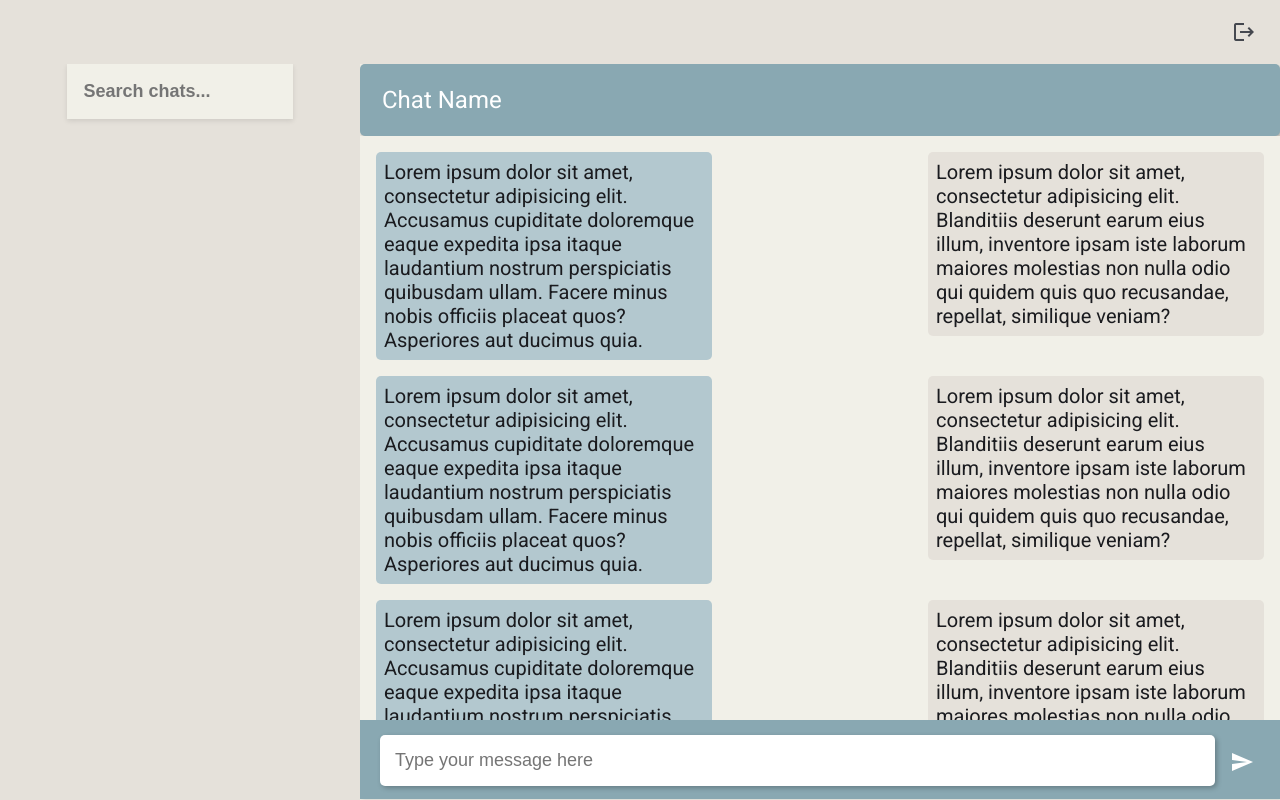
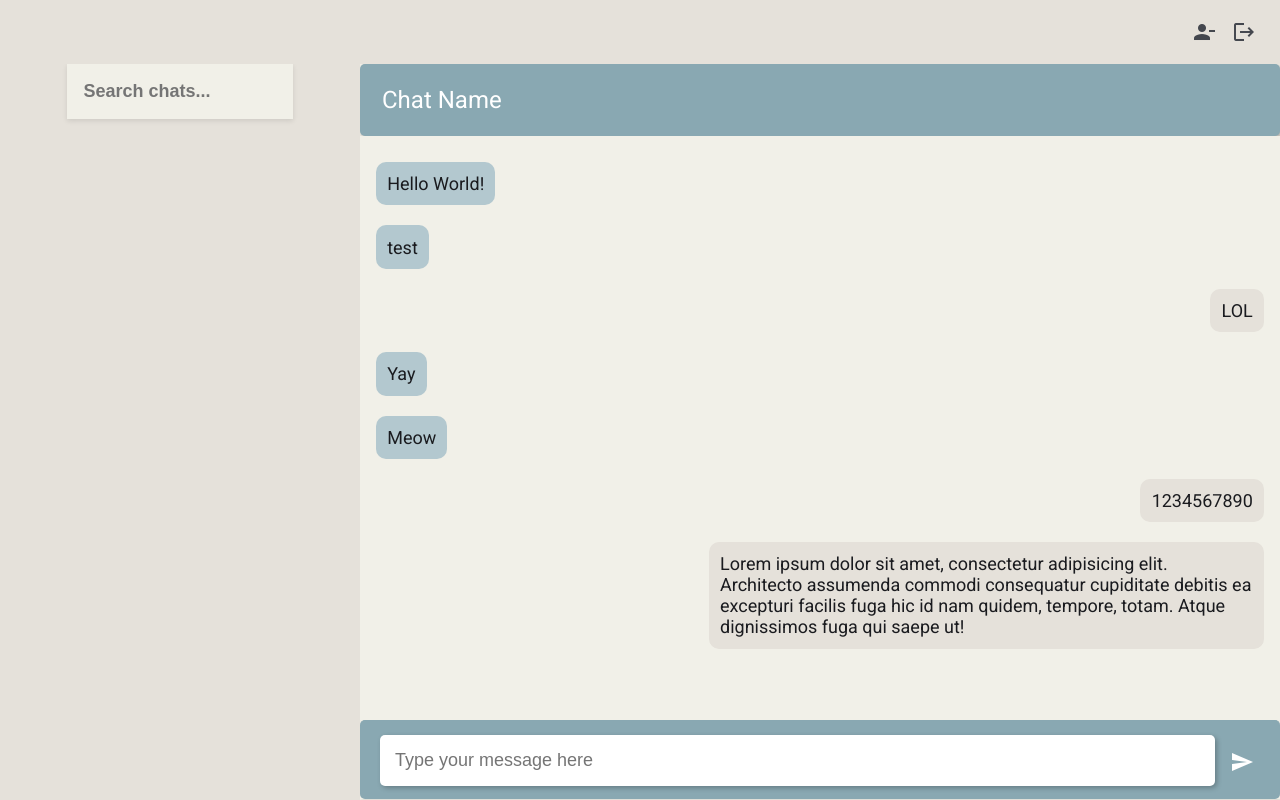
Before and after one commit to doeiit00/Mobile-UX-Design, an Angular app: page /home in a window 1280 px wide. Built offline with nearby package versions, Linux system fonts and the light colour scheme.

Commit message:
Chat again
Fixed the issue with the chat bubbles being on the same height

```diff
--- a/src/app/components/chat/chat.component.css
+++ b/src/app/components/chat/chat.component.css
@@ -25,25 +25,35 @@
   padding: 1rem;
 }
 
-.message-incoming{
-  display: inline-block;
-  width: 20rem;
-  padding: 0.5rem;
-  margin-bottom: 1rem;
-  font-size: 20px;
-  border-radius: 5px;
+.message-list li {
+  display: flex;
+  flex-direction: column;
+}
+
+.message-incoming, .message-outgoing {
+  max-width: 60%;
+  padding: 0.7rem;
+  font-size: 18px;
+  border-radius: 10px;
+  margin-bottom: 10px;
+  position: relative;
+}
+
+.message-incoming {
+  align-self: flex-start;
   background: #B3C8CF;
 }
 
-.message-outgoing{
-  display: inline-block;
-  position: relative;
-  float: right;
-  width: 20rem;
-  padding: 0.5rem;
-  font-size: 20px;
-  border-radius: 5px;
+.message-outgoing {
+  align-self: flex-end;
   background: #E5E1DA;
+}
+.message-incoming {
+  margin-top: 10px;
+}
+
+.message-outgoing {
+  margin-top: 10px
 }
 
 .chat-input {
@@ -51,6 +61,7 @@
   align-items: center;
   padding: 20px;
   height: 2.4rem;
+  border-radius: 5px;
   border-top: 1px solid #89A8B2;
   background: #89A8B2;
 }
--- a/src/app/components/chat/chat.component.html
+++ b/src/app/components/chat/chat.component.html
@@ -4,48 +4,33 @@
     <ul class="message-list">
       <li class="message-item">
         <div class="message-incoming">
-          Lorem ipsum dolor sit amet, consectetur adipisicing elit. Accusamus cupiditate doloremque eaque expedita ipsa itaque laudantium nostrum perspiciatis quibusdam ullam. Facere minus nobis officiis placeat quos? Asperiores aut ducimus quia.
+          Hello World!
+        </div>
+
+        <div class="message-incoming">
+          test
         </div>
 
         <div class="message-outgoing">
-          Lorem ipsum dolor sit amet, consectetur adipisicing elit. Blanditiis deserunt earum eius illum, inventore ipsam iste laborum maiores molestias non nulla odio qui quidem quis quo recusandae, repellat, similique veniam?
+          LOL
+        </div>
+
+        <div class="message-incoming">
+          Yay
+        </div>
+
+        <div class="message-incoming">
+          Meow
         </div>
 
         <div class="message-outgoing">
-          Lorem ipsum dolor sit amet, consectetur adipisicing elit. Blanditiis deserunt earum eius illum, inventore ipsam iste laborum maiores molestias non nulla odio qui quidem quis quo recusandae, repellat, similique veniam?
-        </div>
-
-        <div class="message-incoming">
-          Lorem ipsum dolor sit amet, consectetur adipisicing elit. Accusamus cupiditate doloremque eaque expedita ipsa itaque laudantium nostrum perspiciatis quibusdam ullam. Facere minus nobis officiis placeat quos? Asperiores aut ducimus quia.
-        </div>
-
-        <div class="message-incoming">
-        Lorem ipsum dolor sit amet, consectetur adipisicing elit. Accusamus cupiditate doloremque eaque expedita ipsa itaque laudantium nostrum perspiciatis quibusdam ullam. Facere minus nobis officiis placeat quos? Asperiores aut ducimus quia.
+          1234567890
         </div>
 
         <div class="message-outgoing">
-          Lorem ipsum dolor sit amet, consectetur adipisicing elit. Blanditiis deserunt earum eius illum, inventore ipsam iste laborum maiores molestias non nulla odio qui quidem quis quo recusandae, repellat, similique veniam?
+          Lorem ipsum dolor sit amet, consectetur adipisicing elit. Architecto assumenda commodi consequatur cupiditate debitis ea excepturi facilis fuga hic id nam quidem, tempore, totam. Atque dignissimos fuga qui saepe ut!
         </div>
 
-        <div class="message-incoming">
-          Lorem ipsum dolor sit amet, consectetur adipisicing elit. Accusamus cupiditate doloremque eaque expedita ipsa itaque laudantium nostrum perspiciatis quibusdam ullam. Facere minus nobis officiis placeat quos? Asperiores aut ducimus quia.
-        </div>
-
-        <div class="message-outgoing">
-          Lorem ipsum dolor sit amet, consectetur adipisicing elit. Blanditiis deserunt earum eius illum, inventore ipsam iste laborum maiores molestias non nulla odio qui quidem quis quo recusandae, repellat, similique veniam?
-        </div>
-
-        <div class="message-incoming">
-          Lorem ipsum dolor sit amet, consectetur adipisicing elit. Accusamus cupiditate doloremque eaque expedita ipsa itaque laudantium nostrum perspiciatis quibusdam ullam. Facere minus nobis officiis placeat quos? Asperiores aut ducimus quia.
-        </div>
-
-        <div class="message-outgoing">
-          Lorem ipsum dolor sit amet, consectetur adipisicing elit. Blanditiis deserunt earum eius illum, inventore ipsam iste laborum maiores molestias non nulla odio qui quidem quis quo recusandae, repellat, similique veniam?
-        </div>
-
-        <div class="message-incoming">
-          Lorem ipsum dolor sit amet, consectetur adipisicing elit. Accusamus cupiditate doloremque eaque expedita ipsa itaque laudantium nostrum perspiciatis quibusdam ullam. Facere minus nobis officiis placeat quos? Asperiores aut ducimus quia.
-        </div>
 
       </li>
     </ul>
--- a/src/app/components/home-page/home-page.component.html
+++ b/src/app/components/home-page/home-page.component.html
@@ -1,6 +1,9 @@
 <mat-toolbar class="toolbar">
   <span class="example-spacer"></span>
-  <button mat-icon-button class="example-icon favorite-icon" aria-label="Example icon-button with heart icon">
+  <button mat-icon-button>
+    <mat-icon>person_remove</mat-icon>
+  </button>
+  <button mat-icon-button>
     <mat-icon (click)="logout()">logout</mat-icon>
   </button>
 </mat-toolbar>
```
